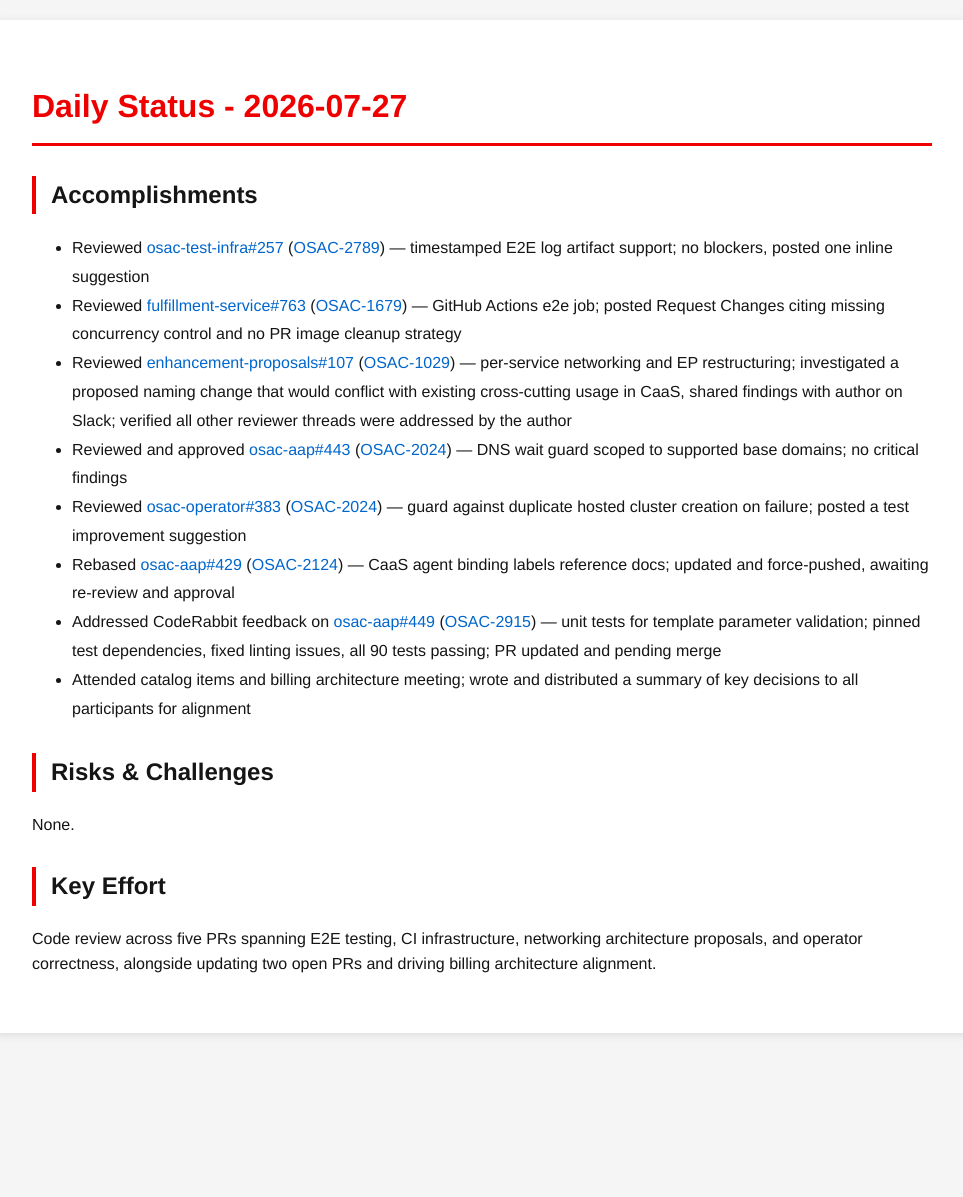
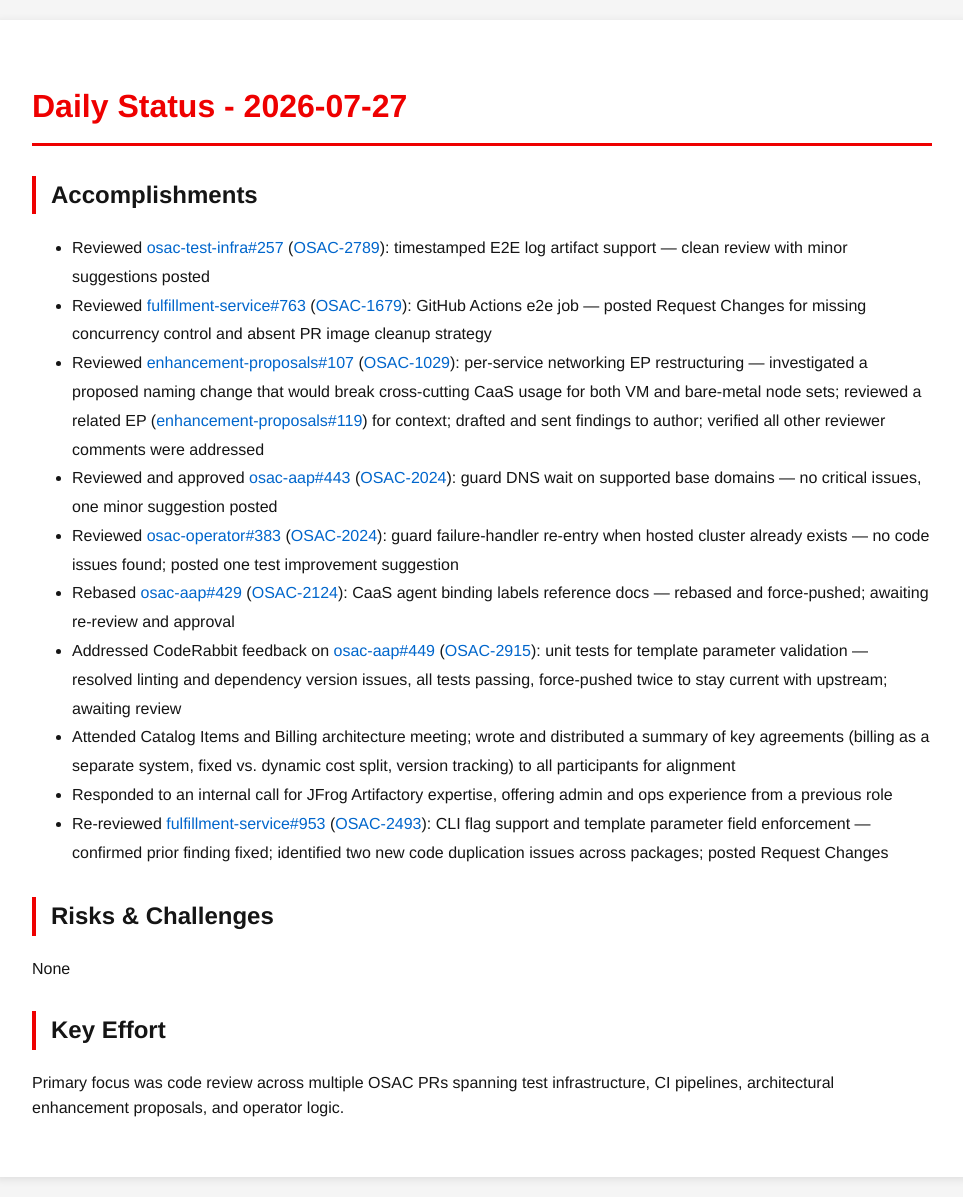
Before and after one commit to tzvatot/daily-status, a Jekyll site: the page built from 2026-07-27.md, in a window 1280 px wide. Shown: the whole page, without its empty margins (158-1121 px from the left). Built offline with Jekyll 4.4.1, drawn with Linux system fonts in a browser that asks for light colours; before the commit the page ends 1053 px from its top, so only the background shows below that.

Commit message:
Daily status update - 2026-07-27

```diff
--- a/2026-07-27.md
+++ b/2026-07-27.md
@@ -7,17 +7,19 @@ date: 2026-07-27
 # Daily Status - 2026-07-27
 
 ## Accomplishments
-- Reviewed [osac-test-infra#257](https://github.com/osac-project/osac-test-infra/pull/257) ([OSAC-2789](https://redhat.atlassian.net/browse/OSAC-2789)) — timestamped E2E log artifact support; no blockers, posted one inline suggestion
-- Reviewed [fulfillment-service#763](https://github.com/osac-project/fulfillment-service/pull/763) ([OSAC-1679](https://redhat.atlassian.net/browse/OSAC-1679)) — GitHub Actions e2e job; posted Request Changes citing missing concurrency control and no PR image cleanup strategy
-- Reviewed [enhancement-proposals#107](https://github.com/osac-project/enhancement-proposals/pull/107) ([OSAC-1029](https://redhat.atlassian.net/browse/OSAC-1029)) — per-service networking and EP restructuring; investigated a proposed naming change that would conflict with existing cross-cutting usage in CaaS, shared findings with author on Slack; verified all other reviewer threads were addressed by the author
-- Reviewed and approved [osac-aap#443](https://github.com/osac-project/osac-aap/pull/443) ([OSAC-2024](https://redhat.atlassian.net/browse/OSAC-2024)) — DNS wait guard scoped to supported base domains; no critical findings
-- Reviewed [osac-operator#383](https://github.com/osac-project/osac-operator/pull/383) ([OSAC-2024](https://redhat.atlassian.net/browse/OSAC-2024)) — guard against duplicate hosted cluster creation on failure; posted a test improvement suggestion
-- Rebased [osac-aap#429](https://github.com/osac-project/osac-aap/pull/429) ([OSAC-2124](https://redhat.atlassian.net/browse/OSAC-2124)) — CaaS agent binding labels reference docs; updated and force-pushed, awaiting re-review and approval
-- Addressed CodeRabbit feedback on [osac-aap#449](https://github.com/osac-project/osac-aap/pull/449) ([OSAC-2915](https://redhat.atlassian.net/browse/OSAC-2915)) — unit tests for template parameter validation; pinned test dependencies, fixed linting issues, all 90 tests passing; PR updated and pending merge
-- Attended catalog items and billing architecture meeting; wrote and distributed a summary of key decisions to all participants for alignment
+- Reviewed [osac-test-infra#257](https://github.com/osac-project/osac-test-infra/pull/257) ([OSAC-2789](https://redhat.atlassian.net/browse/OSAC-2789)): timestamped E2E log artifact support — clean review with minor suggestions posted
+- Reviewed [fulfillment-service#763](https://github.com/osac-project/fulfillment-service/pull/763) ([OSAC-1679](https://redhat.atlassian.net/browse/OSAC-1679)): GitHub Actions e2e job — posted Request Changes for missing concurrency control and absent PR image cleanup strategy
+- Reviewed [enhancement-proposals#107](https://github.com/osac-project/enhancement-proposals/pull/107) ([OSAC-1029](https://redhat.atlassian.net/browse/OSAC-1029)): per-service networking EP restructuring — investigated a proposed naming change that would break cross-cutting CaaS usage for both VM and bare-metal node sets; reviewed a related EP ([enhancement-proposals#119](https://github.com/osac-project/enhancement-proposals/pull/119)) for context; drafted and sent findings to author; verified all other reviewer comments were addressed
+- Reviewed and approved [osac-aap#443](https://github.com/osac-project/osac-aap/pull/443) ([OSAC-2024](https://redhat.atlassian.net/browse/OSAC-2024)): guard DNS wait on supported base domains — no critical issues, one minor suggestion posted
+- Reviewed [osac-operator#383](https://github.com/osac-project/osac-operator/pull/383) ([OSAC-2024](https://redhat.atlassian.net/browse/OSAC-2024)): guard failure-handler re-entry when hosted cluster already exists — no code issues found; posted one test improvement suggestion
+- Rebased [osac-aap#429](https://github.com/osac-project/osac-aap/pull/429) ([OSAC-2124](https://redhat.atlassian.net/browse/OSAC-2124)): CaaS agent binding labels reference docs — rebased and force-pushed; awaiting re-review and approval
+- Addressed CodeRabbit feedback on [osac-aap#449](https://github.com/osac-project/osac-aap/pull/449) ([OSAC-2915](https://redhat.atlassian.net/browse/OSAC-2915)): unit tests for template parameter validation — resolved linting and dependency version issues, all tests passing, force-pushed twice to stay current with upstream; awaiting review
+- Attended Catalog Items and Billing architecture meeting; wrote and distributed a summary of key agreements (billing as a separate system, fixed vs. dynamic cost split, version tracking) to all participants for alignment
+- Responded to an internal call for JFrog Artifactory expertise, offering admin and ops experience from a previous role
+- Re-reviewed [fulfillment-service#953](https://github.com/osac-project/fulfillment-service/pull/953) ([OSAC-2493](https://redhat.atlassian.net/browse/OSAC-2493)): CLI flag support and template parameter field enforcement — confirmed prior finding fixed; identified two new code duplication issues across packages; posted Request Changes
 
 ## Risks & Challenges
-None.
+None
 
 ## Key Effort
-Code review across five PRs spanning E2E testing, CI infrastructure, networking architecture proposals, and operator correctness, alongside updating two open PRs and driving billing architecture alignment.
+Primary focus was code review across multiple OSAC PRs spanning test infrastructure, CI pipelines, architectural enhancement proposals, and operator logic.
```
